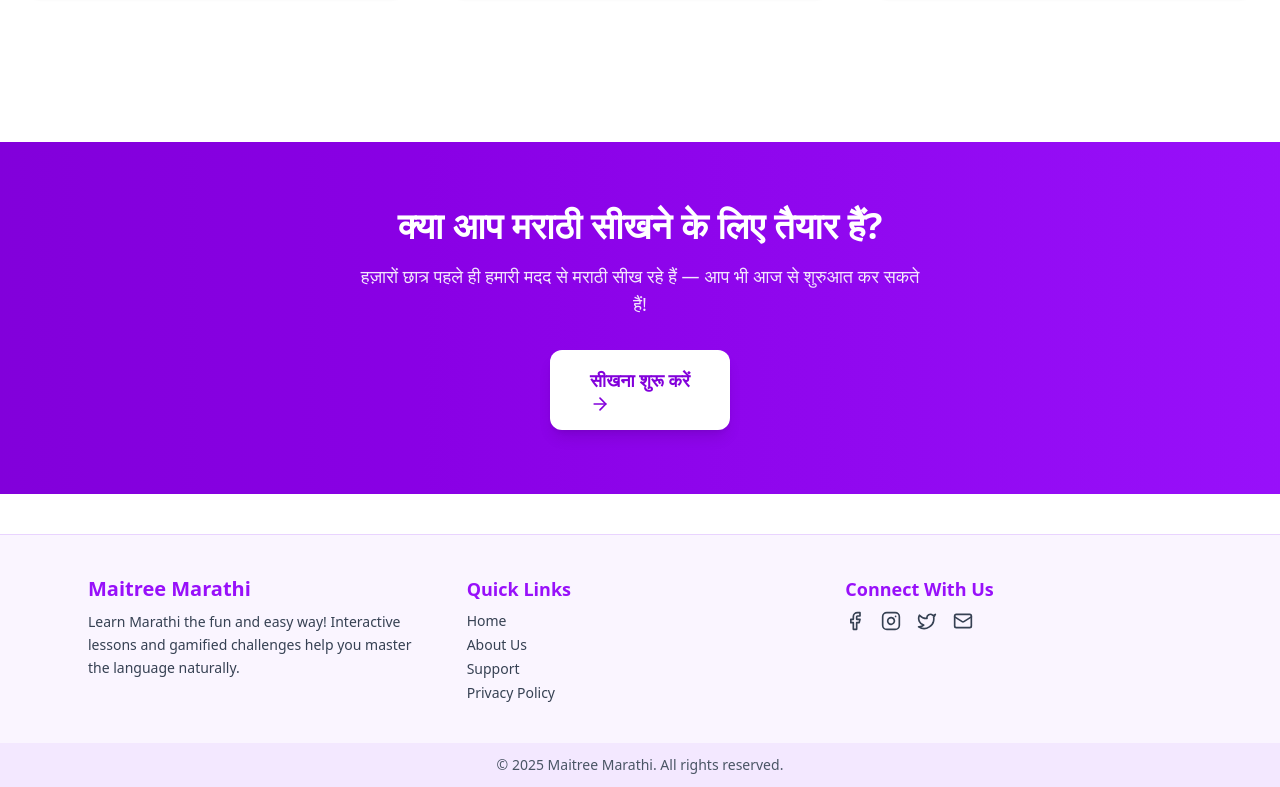
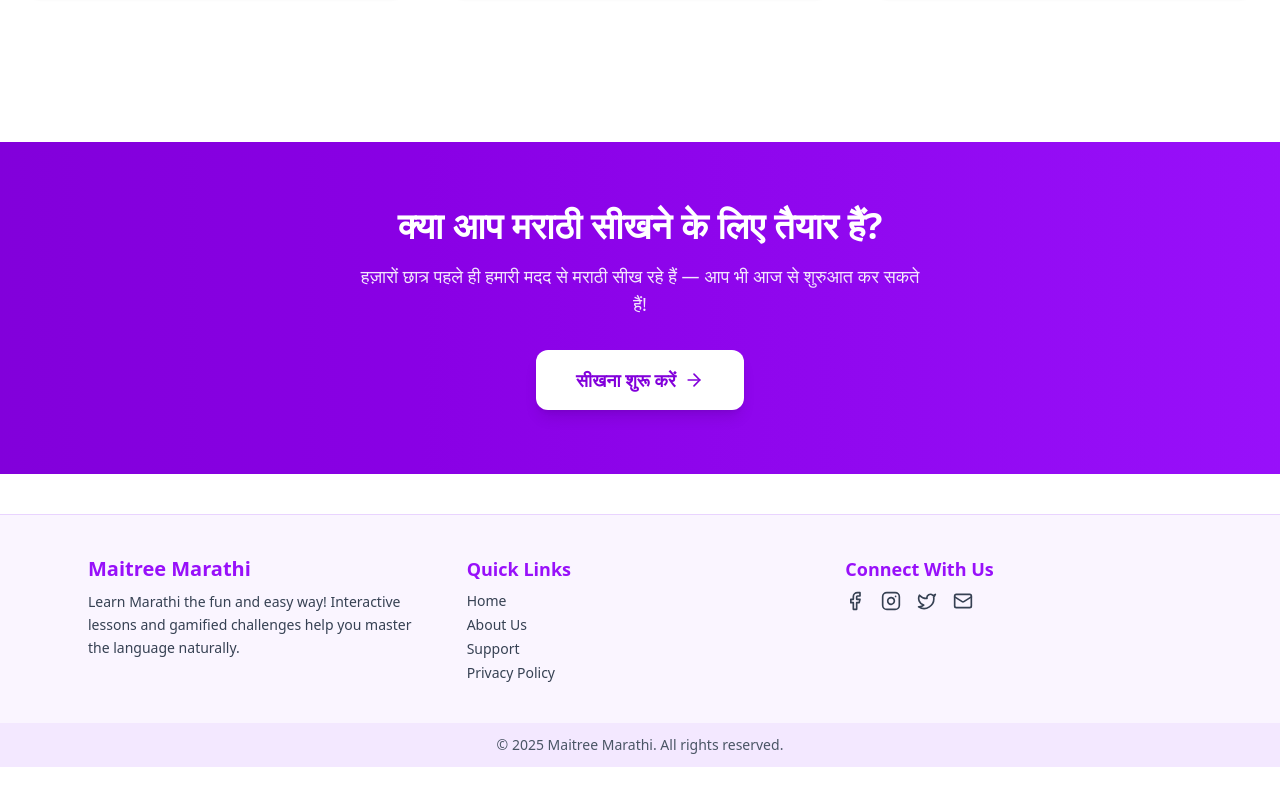
Before and after one commit to Dkpandey2025/maitreemarathi, a React (Vite) app in the folder maitreemarathi/: page / in a window 1280 px wide. Shown: the part 1665-2452 px from the top of the page. Built offline with nearby package versions, Linux system fonts and the light colour scheme; what groq-sdk would draw is missing.

Commit message:
Update LandingPage.jsx

```diff
--- a/maitreemarathi/src/pages/LandingPage.jsx
+++ b/maitreemarathi/src/pages/LandingPage.jsx
@@ -511,7 +511,7 @@ export default function LandingPage() {
         </p>
 
         <button className="bg-white text-purple-700 px-8 sm:px-10 py-3 sm:py-4 rounded-lg sm:rounded-xl shadow-lg text-base sm:text-lg font-bold hover:bg-purple-50 transition flex items-center gap-2 mx-auto">
-          <Link to="/register" >सीखना शुरू करें <ArrowRight className="w-4 h-4 sm:w-5 sm:h-5" /></Link>
+          <Link to="/register" >सीखना शुरू करें </Link> <ArrowRight className="w-4 h-4 sm:w-5 sm:h-5" />
         </button>
       </section>
 
```
